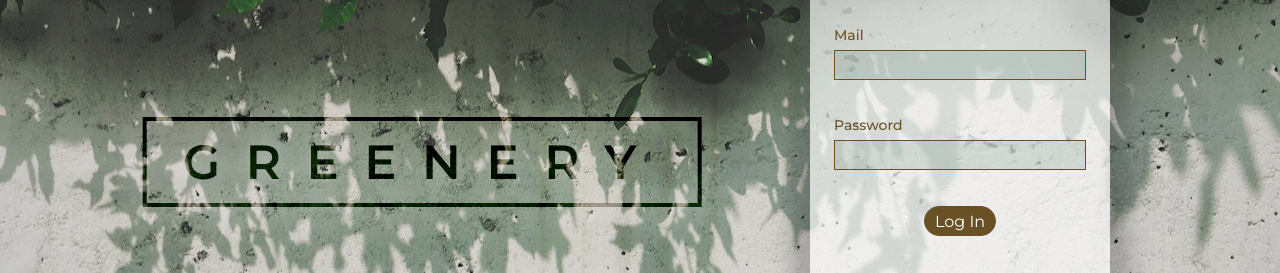
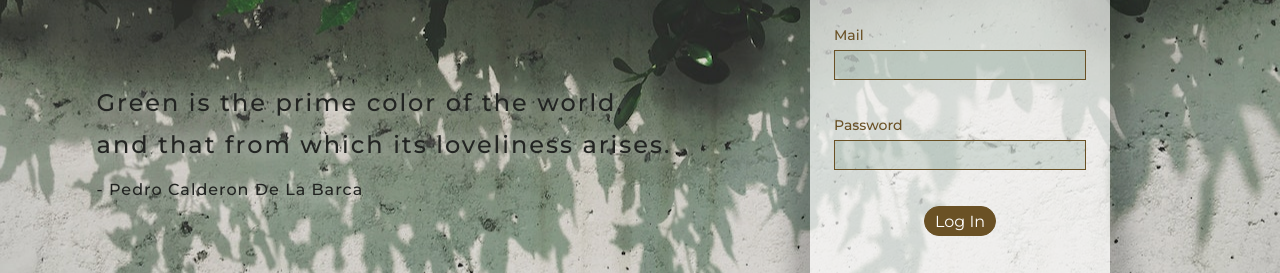
Before and after one commit to Franzimmer/Greenery, a React (Create React App) app: page /login in a window 1280 px wide. Shown: the part 254-527 px from the top of the page. Built offline with nearby package versions, Linux system fonts and the light colour scheme; no server answers.

Commit message:
fix-ui-detail

```diff
--- a/src/components/SideBar/Chatrooms.tsx
+++ b/src/components/SideBar/Chatrooms.tsx
@@ -42,7 +42,7 @@ const Spinner = styled.div<SpinnerProps>`
   display: ${(props) => (props.$show ? "block" : "none")};
   width: 50px;
   height: 50px;
-  margin: 0 auto;
+  margin: 117px auto;
   background: url(${spinner50});
   animation: 2s ${Spin} linear infinite;
 `;
--- a/src/components/SideBar/SideBarWrapper.tsx
+++ b/src/components/SideBar/SideBarWrapper.tsx
@@ -1,6 +1,6 @@
 import React, { useState, useEffect } from "react";
 import styled from "styled-components";
-import { useSelector, useDispatch } from "react-redux";
+import { useSelector } from "react-redux";
 import { RootState } from "../../store/reducer";
 import { UserInfo } from "../../store/types/userInfoType";
 import { FontAwesomeIcon } from "@fortawesome/react-fontawesome";
@@ -19,7 +19,7 @@ interface WrapperProps {
 }
 const Wrapper = styled.div<WrapperProps>`
   width: ${(props) => (props.show ? "300px" : "0px")};
-  max-height: ${(props) => (props.show ? "calc(100vh -42px)" : 0)};
+  max-height: ${(props) => (props.show ? "1000px" : 0)};
   background: rgba(255, 255, 255);
   border: 1px solid #5c836f;
   border-radius: 20px;
@@ -28,8 +28,12 @@ const Wrapper = styled.div<WrapperProps>`
   z-index: 3;
   top: 0px;
   right: 10px;
-  display: ${(props) => !props.show && "none"};
+  opacity: ${(props) => (!props.show ? "0" : "1")};
   transition: 0.5s max-height ease-in;
+  & * {
+    max-height: ${(props) => (props.show ? "1000px" : 0)};
+    transition: 0.5s max-height ease-in;
+  }
 `;
 const Tabs = styled.div`
   width: auto;
--- a/src/pages/Home/Home.tsx
+++ b/src/pages/Home/Home.tsx
@@ -1,4 +1,4 @@
-import React, { useEffect, useState, useRef, useCallback } from "react";
+import React, { useEffect, useState, useRef } from "react";
 import styled, { keyframes, css } from "styled-components";
 import { useSelector, useDispatch } from "react-redux";
 import { useNavigate, Link } from "react-router-dom";
@@ -115,6 +115,9 @@ const MainDescription = styled.p`
   display: flex;
   align-items: center;
 `;
+const Feature = styled(MainDescription)`
+  margin-top: 8px;
+`;
 const FeatureWrapper = styled.div`
   width: 100%;
   display: flex;
@@ -129,6 +132,7 @@ const FeatureTextWrapper = styled(FeatureWrapper)`
 `;
 const FeatureSecondTitle = styled(MainDescription)`
   font-size: 16px;
+  margin-bottom: 12px;
 `;
 const FeatureIcon = styled(FontAwesomeIcon)`
   color: #6a5125;
@@ -143,12 +147,8 @@ const RedirectIcon = styled(FeatureIcon)`
 `;
 const FeatureImg = styled.img`
   width: 40%;
-  // box-shadow: -20px 20px 0 10px #fddba9;
+  box-shadow: -20px 20px 0 10px #fddba9;
 `;
-// interface QuoteSectionProps {
-//   openAnimation: boolean;
-// }
-
 const QuoteSection = styled.div`
   padding: 48px 24px;
   display: flex;
@@ -158,9 +158,6 @@ const QuoteSection = styled.div`
   border-top: 1px solid #224229;
   border-bottom: 1px solid #224229;
   margin: 110vh 0 60px 0;
-`;
-const complexOpacity = css`
-  ${showOpacity} 1s ease-in forwards
 `;
 const QuoteText = styled.div`
   font-size: 26px;
@@ -238,6 +235,11 @@ const SectionTitle = styled.p`
   line-height: 30px;
   font-weight: 500;
 `;
+const SectionTitleAlign = styled(SectionTitle)`
+  align-self: end;
+  line-height: 26px;
+  transform: translateY(-16px;);
+`;
 const LogInRedirect = styled.div`
   background: #fff;
   color: #6a5125;
@@ -263,29 +265,6 @@ const UserLink = styled(Link)`
     text-decoration: underline;
   }
 `;
-interface MyObserverProps {
-  node: React.RefObject<HTMLDivElement>;
-  setOpenAnimation: React.Dispatch<React.SetStateAction<boolean>>;
-}
-const MyObserver = ({ node, setOpenAnimation }: MyObserverProps) => {
-  useEffect(() => {
-    if (!node) return;
-    const options = {
-      root: null,
-      threshold: [1],
-    };
-    const intersectionObserver = new IntersectionObserver(
-      (entries) => setOpenAnimation(entries[0].isIntersecting),
-      options
-    );
-    let current = node.current;
-    intersectionObserver.observe(current!);
-    return () => {
-      if (current) intersectionObserver.unobserve(current);
-    };
-  }, [node]);
-  return null;
-};
 const Home = () => {
   const dispatch = useDispatch();
   const navigate = useNavigate();
@@ -403,33 +382,32 @@ const Home = () => {
           <FeatureWrapper>
             <FeatureImg src={feature} />
             <FeatureTextWrapper>
-              <SectionTitle>
-                A space for plants, A space for Yourself
-              </SectionTitle>
+              <SectionTitle>A space for plants,</SectionTitle>
+              <SectionTitleAlign>a space for Yourself</SectionTitleAlign>
               <FeatureSecondTitle>
-                Greenery is a social space designed for plant people, here you
-                can:
+                Greenery is a social space designed for plant people,
+                <br /> here you can:
               </FeatureSecondTitle>
-              <MainDescription>
+              <Feature>
                 <FeatureIcon icon={faCircleCheck} />
                 Record Your Plant Care Info
-              </MainDescription>
-              <MainDescription>
+              </Feature>
+              <Feature>
                 <FeatureIcon icon={faCircleCheck} />
                 Write Your Plant Growth Diary
-              </MainDescription>
-              <MainDescription>
+              </Feature>
+              <Feature>
                 <FeatureIcon icon={faCircleCheck} />
                 Explore People's Amazing Plants
-              </MainDescription>
-              <MainDescription>
+              </Feature>
+              <Feature>
                 <FeatureIcon icon={faCircleCheck} />
                 Learn Plants Care Tips
-              </MainDescription>
-              <MainDescription>
+              </Feature>
+              <Feature>
                 <FeatureIcon icon={faCircleCheck} />
                 Exchange Plant With Others
-              </MainDescription>
+              </Feature>
             </FeatureTextWrapper>
             <LogInRedirect
               onClick={() => {
--- a/src/pages/LogIn/LogIn.tsx
+++ b/src/pages/LogIn/LogIn.tsx
@@ -27,20 +27,24 @@ const LogInBg = styled.div`
   filter: brightness(0.85);
 `;
 const LogoWrapper = styled.div`
-  font-size: 48px;
-  font-weight: 600;
-  letter-spacing: 2vw;
+  font-size: 24px;
+  letter-spacing: 2px;
+  line-height: 42px;
   position: absolute;
-  top: 52%;
-  left: 33%;
+  top: 50%;
+  left: 30%;
   transform: translateX(-50%) translateY(-50%);
+  color: #222422;
+  font-weight: 500;
+  // mix-blend-mode: overlay;
+  padding: 12px 36px;
+  filter: drop-shadow(0px 0px 10px #fff);
+`;
+const Author = styled.span`
+  font-size: 16px;
+  letter-spacing: 1px;
   mix-blend-mode: overlay;
-  border: 4px solid;
-  padding: 12px 36px;
-  text-align: center;
-  filter: drop-shadow(0px 0px 16px #fff);
 `;
-
 const LogInPanel = styled.div`
   position: absolute;
   top: 50%;
@@ -55,7 +59,6 @@ const LogInPanel = styled.div`
   padding: 24px;
   background: rgba(255, 255, 255, 0.65);
   box-shadow: 0 0 20px 20px rgba(0, 0, 0, 0.2);
-  transition: 1s;
 `;
 const FlexWrapper = styled.div`
   display: flex;
@@ -194,7 +197,11 @@ const LogIn = () => {
   return (
     <Wrapper>
       <LogInBg />
-      <LogoWrapper>GREENERY</LogoWrapper>
+      <LogoWrapper>
+        Green is the prime color of the world,
+        <br /> and that from which its loveliness arises.
+        <br /> <Author>- Pedro Calderon De La Barca</Author>
+      </LogoWrapper>
       <LogInPanel>
         <FlexWrapper>
           {mode === "login" && (
--- a/src/pages/Profile/Profile.tsx
+++ b/src/pages/Profile/Profile.tsx
@@ -11,8 +11,6 @@ import Cards from "./cards/Cards";
 import CalendarApp from "./calendar/CalendarApp";
 import Gallery from "./gallery/Gallery";
 import Favorites from "./favorites/Favorites";
-import { CardsActions } from "../../store/actions/cardsActions";
-
 interface MainWrapperProps {
   isLoading: boolean;
 }
--- a/src/pages/Profile/cards/Cards.tsx
+++ b/src/pages/Profile/cards/Cards.tsx
@@ -1,5 +1,5 @@
 import React, { useEffect, useState } from "react";
-import styled from "styled-components";
+import styled, { keyframes } from "styled-components";
 import { firebase } from "../../../utils/firebase";
 import { useSelector, useDispatch } from "react-redux";
 import { RootState } from "../../../store/reducer/index";
@@ -65,9 +65,23 @@ export const TagsWrapper = styled.div<TagsWrapper>`
     props.viewMode === "list" ? "0px 5px" : "10px 5px 0px 0px"};
   padding: 2px;
 `;
+const open = keyframes`
+    from {
+      opacity: 0;
+      max-height: 0;
+    }
+    to {
+      opacity: 1;
+      max-height: 500px;
+    }
+`;
 const TagsList = styled(TagsWrapper)`
   width: auto;
   flex-wrap: wrap;
+  animation: ${open} 1s;
+  & * {
+    animation: ${open} 1s;
+  }
 `;
 const ConfirmPanel = styled.div`
   position: absolute;
```
Also changed, not shown: src/pages/Profile/leaf.png (added), src/pages/Profile/leaves.png (added).
